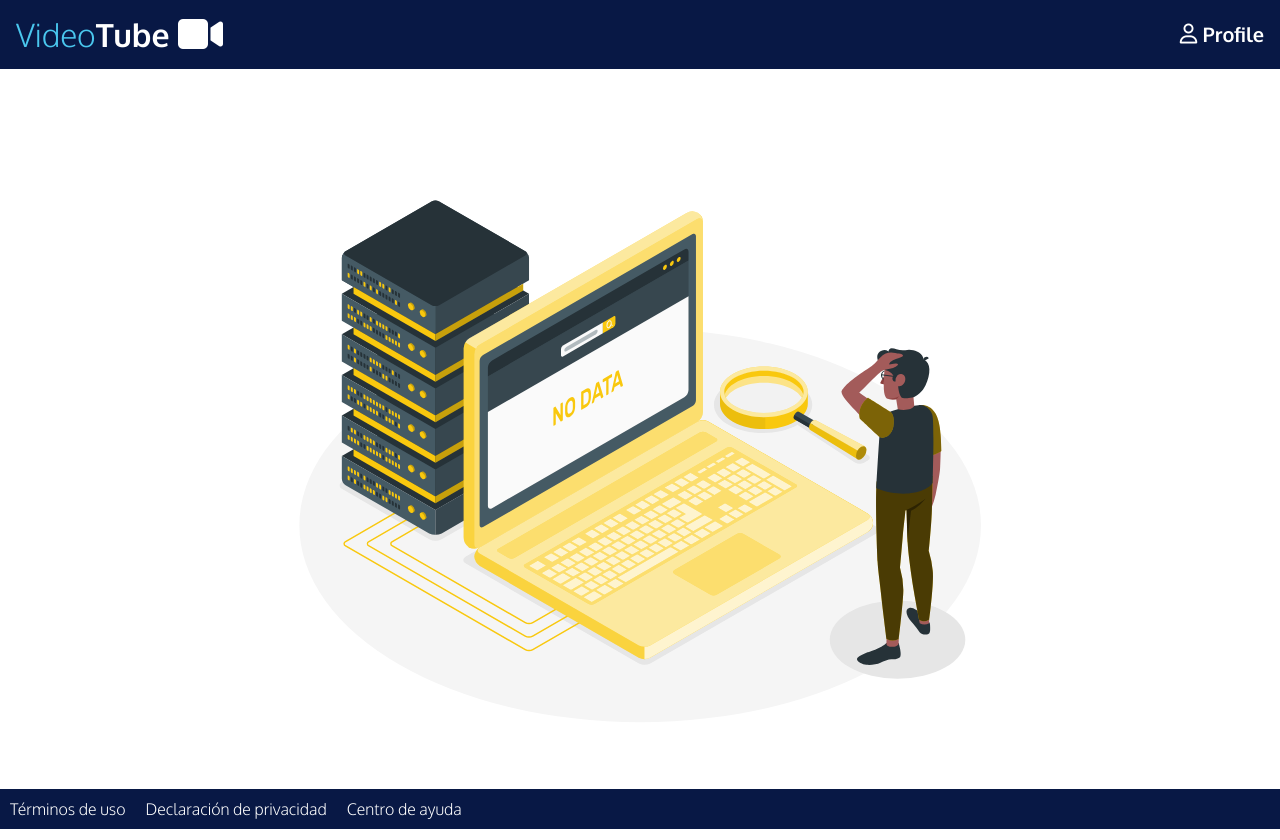
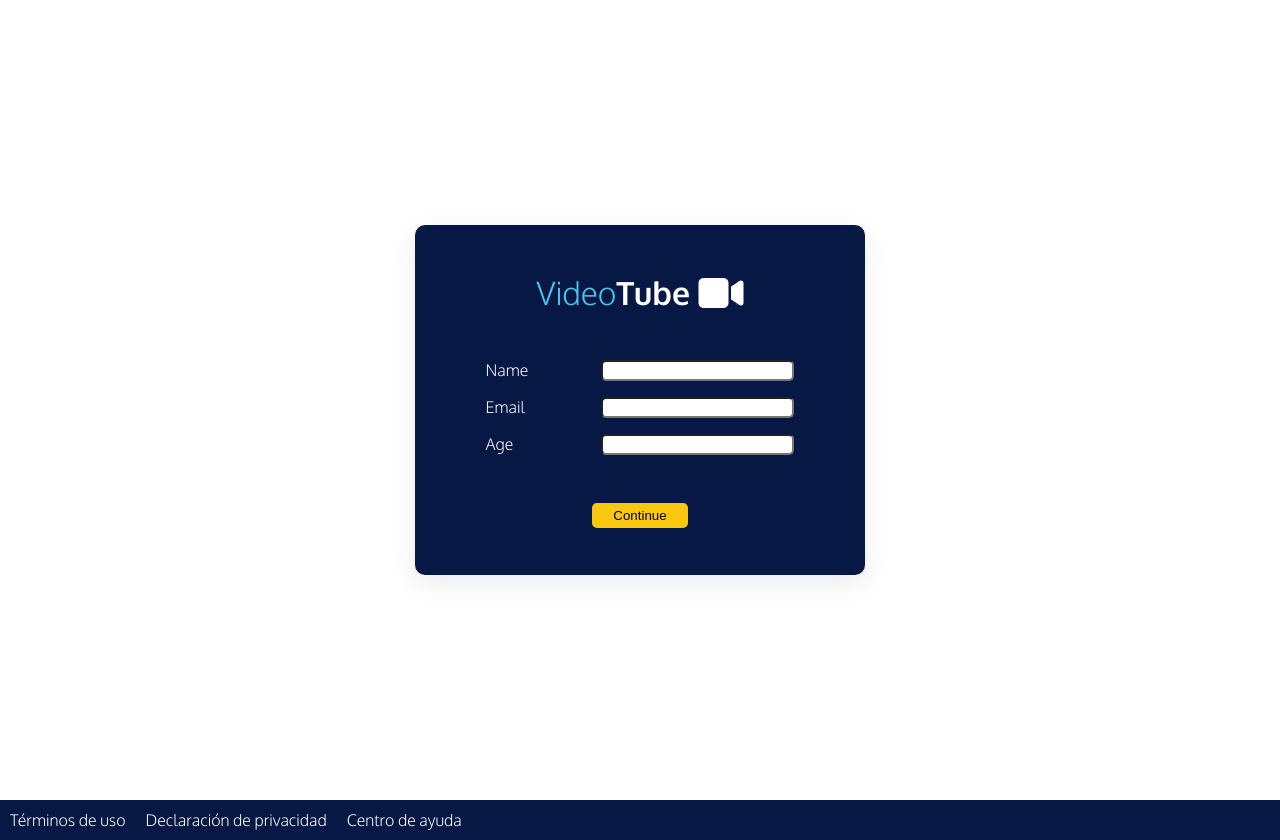
Before and after one commit to AndresNunezG/VideoTube, a React app: page / in a window 1280 px wide. Built offline with nearby package versions, Linux system fonts and the light colour scheme.

Commit message:
Progress of home page styles without logic yet

```diff
--- /dev/null
+++ b/src/assets/styles/Home.scss
@@ -0,0 +1,82 @@
+.Home__container {
+    height: 100vh;
+    display: flex;
+    justify-content: center;
+    align-items: center;
+}
+
+.Login__container {
+    background: #081845;
+    color: #FFF;
+    border-radius: 10px;
+    padding: 1em 2em;
+    width: 450px;
+    height: 350px;
+    display: flex;
+    flex-direction: column;
+    justify-content: space-evenly;
+    box-shadow: rgba(149, 157, 165, 0.2) 0px 8px 24px;
+}
+
+.Title__container {
+    display: flex;
+    align-items: center;
+    justify-content: center;
+    margin: 0 0 1em 0;
+}
+
+.Title__container h1, i {
+    margin: 0;
+}
+
+.Login__title-1 {
+    color: #4AC7EE;
+    font-weight: 300;
+}
+
+.Login__title-2 {
+    font-weight: 700;
+}
+
+.Login__title-icon {
+    font-size: 40px;
+}
+
+.LoginForm {
+    display: flex;
+    flex-direction: column;
+}
+
+.Field__container {
+    display: grid;
+    grid-template-columns: repeat(10, 1fr);
+    grid-template-rows: 1fr;
+    margin: 0 0 1em 0;
+}
+
+.Field-label {
+    grid-column: 2 / 5;
+}
+
+.Field-input {
+    width: 100%;
+    grid-column: 5 / -2;
+    border-radius: 5px;
+}
+
+.Button__container {
+    margin-top: 2em;
+}
+
+.Button__login {
+    border-style: none;
+    background: #F9C80E;
+    border-radius: 5px;
+    padding: 5px;
+    width: 25%;
+    transition: 200ms;
+}
+
+.Button__login:hover {
+    color: #FFF;
+}
--- a/src/assets/styles/components/Header.scss
+++ b/src/assets/styles/components/Header.scss
@@ -2,7 +2,6 @@
     background-color: #081845;
     color: #FFF;
     height: 4.3em;
-
     display: flex;
     justify-content: space-between;
 }
--- a/src/components/App.jsx
+++ b/src/components/App.jsx
@@ -2,14 +2,16 @@ import React from 'react';
 import { BrowserRouter, Route, Switch } from 'react-router-dom';
 
 import Layout from './Layout';
-import Home from '../pages/Home'
+import Home from '../pages/Home';
+import Browser from '../pages/Browser'
 import ErrorMessage from './ErrorMessage';
 
 const App = () => (
     <BrowserRouter>
         <Layout>
             <Switch>
-                <Route exact path="/browse" component={Home}/>
+                <Route exact path="/" component={Home} />
+                <Route exact path="/browse" component={Browser}/>
                 <Route component={ErrorMessage} />
             </Switch>
         </Layout>
--- a/src/components/Footer.jsx
+++ b/src/components/Footer.jsx
@@ -2,12 +2,14 @@ import React from 'react';
 
 import '../assets/styles/components/Footer.scss'
 
-const Footer = () => (
+const Footer = (props) => {
+    return (
         <div className="Footer__container">
             <p>T&eacute;rminos de uso</p>
             <p>Declaraci&oacute;n de privacidad</p>
             <p>Centro de ayuda</p>
         </div>
     )
+}
 
 export default Footer;
--- a/src/components/Header.jsx
+++ b/src/components/Header.jsx
@@ -1,4 +1,5 @@
 import React from 'react';
+import { withRouter } from 'react-router-dom';
 
 import LogoutModal from './LogoutModal';
 import AccountModal from './AccountModal';
@@ -6,8 +7,8 @@ import AccountModal from './AccountModal';
 import useModal from '../hooks/useModal';
 import '../assets/styles/components/Header.scss'
 
-
 function Header(props) {
+    if (props.location.pathname == "/") return null;
     const [modalLogoutIsOpen, handleOpenLogoutModal, handleCloseLogoutModal] = useModal();
     const [modalAccountIsOpen, handleOpenAccountModal, handleCloseAccountModal] = useModal();
     return (
@@ -41,4 +42,4 @@ function Header(props) {
     );
 }
 
-export default Header;
+export default withRouter(Header);
--- /dev/null
+++ b/src/pages/Browser.jsx
@@ -0,0 +1,66 @@
+import React, { useEffect, useState } from 'react';
+
+import Search from '../components/Search';
+import Carousel from '../components/Carousel';
+import CarouselItem from '../components/CarouselItem';
+import Loader from '../components/Loader';
+
+import useAPI from '../hooks/useAPI';
+import useSearchQuery from '../hooks/useSearchQuery';
+import useSearchItem from '../hooks/useSearchItem';
+
+function Browser() {
+    const arrayGenerator = (len) => Array.from({length: len}, () => Math.floor(Math.random() * 671));
+    const coversAPI = (ids) => `https://rickandmortyapi.com/api/character/${ids}`;
+
+    let coversMyList = useAPI(coversAPI(arrayGenerator(50)));
+    const coversRecommended = useAPI(coversAPI(arrayGenerator(10)));
+    const coversTop5 = useAPI(coversAPI(arrayGenerator(5)));
+
+    const {query, setQuery} = useSearchQuery();
+    const filteredItems = useSearchItem(query, coversMyList[0]);
+
+    const liCarouselItem = (arrayCovers) => {
+        if (arrayCovers.length === 0) {
+            return <Loader />
+        }
+        else {
+            return(
+                arrayCovers.map(cover => (
+                    <li key={cover.id} className="Carousel__list-element">
+                    <CarouselItem data={cover} />
+                </li>
+                ))
+            );
+        }
+    }
+
+    return (
+        <React.Fragment>
+            <Search inputValue={query} handleChange={(e) => {setQuery(e.target.value)}} />
+            <Carousel title="My list">
+                <ul className="Carousel__list">
+                    {
+                        (filteredItems === null)
+                        ?
+                        <p className="NotFound__message">Sorry :( No items were found</p>
+                        :
+                        liCarouselItem(filteredItems)
+                    }
+                </ul>
+            </Carousel>
+            <Carousel title="Recommended">
+                <ul className="Carousel__list">
+                    {liCarouselItem(coversRecommended[0])}
+                </ul>
+            </Carousel>
+            <Carousel title="Top 5">
+                <ul className="Carousel__list">
+                    {liCarouselItem(coversTop5[0])}
+                </ul>
+            </Carousel>
+        </React.Fragment>
+    )
+}
+
+export default Browser;
--- a/src/pages/Home.jsx
+++ b/src/pages/Home.jsx
@@ -1,66 +1,40 @@
-import React, { useEffect, useState } from 'react';
+import React from 'react';
 
-import Search from '../components/Search';
-import Carousel from '../components/Carousel';
-import CarouselItem from '../components/CarouselItem';
-import Loader from '../components/Loader';
+import '../assets/styles/Home.scss'
 
-import useAPI from '../hooks/useAPI';
-import useSearchQuery from '../hooks/useSearchQuery';
-import useSearchItem from '../hooks/useSearchItem';
-
-function Home() {
-    const arrayGenerator = (len) => Array.from({length: len}, () => Math.floor(Math.random() * 671));
-    const coversAPI = (ids) => `https://rickandmortyapi.com/api/character/${ids}`;
-
-    let coversMyList = useAPI(coversAPI(arrayGenerator(50)));
-    const coversRecommended = useAPI(coversAPI(arrayGenerator(10)));
-    const coversTop5 = useAPI(coversAPI(arrayGenerator(5)));
-
-    const {query, setQuery} = useSearchQuery();
-    const filteredItems = useSearchItem(query, coversMyList[0]);
-
-    const liCarouselItem = (arrayCovers) => {
-        if (arrayCovers.length === 0) {
-            return <Loader />
-        }
-        else {
-            return(
-                arrayCovers.map(cover => (
-                    <li key={cover.id} className="Carousel__list-element">
-                    <CarouselItem data={cover} />
-                </li>
-                ))
-            );
-        }
+class Home extends React.Component {
+    render () {
+        return (
+            <div className="Home__container">
+                <div className="Login__container">
+                    <div className="Title__container">
+                        <h1 className="Login__title-1">Video</h1>
+                        <h1 className="Login__title-2">Tube&nbsp;</h1>
+                        <i className="Login__title-icon fas fa-video"></i>
+                    </div>
+                    <div className="LoginForm__container">
+                        <form className="LoginForm">
+                            <div className="Field__container Field-name">
+                                <label className="Field-label" htmlFor="name">Name</label>
+                                <input className="Field-input" name="name" id="name"></input>
+                            </div>
+                            <div className="Field__container Field-email">
+                                <label className="Field-label" htmlFor="email">Email</label>
+                                <input className="Field-input" type="email" min="0" name="email" id="email"></input>
+                            </div>
+                            <div className="Field__container Field-age">
+                                <label className="Field-label" htmlFor="age">Age</label>
+                                <input className="Field-input" type="number" min="0" max="100" name="age" id="age"></input>
+                            </div>
+                            <div className="Button__container">
+                                <button className="Button__login">Continue</button>
+                            </div>
+                        </form>
+                    </div>
+                </div>
+            </div>
+        )
     }
-
-    return (
-        <React.Fragment>
-            <Search inputValue={query} handleChange={(e) => {setQuery(e.target.value)}} />
-            <Carousel title="My list">
-                <ul className="Carousel__list">
-                    {
-                        (filteredItems === null)
-                        ?
-                        <p className="NotFound__message">Sorry :( No items were found</p>
-                        :
-                        liCarouselItem(filteredItems)
-                    }
-                </ul>
-            </Carousel>
-            <Carousel title="Recommended">
-                <ul className="Carousel__list">
-                    {liCarouselItem(coversRecommended[0])}
-                </ul>
-            </Carousel>
-            <Carousel title="Top 5">
-                <ul className="Carousel__list">
-                    {liCarouselItem(coversTop5[0])}
-                </ul>
-            </Carousel>
-        </React.Fragment>
-    )
 }
 
 export default Home;
```
Lines whose indentation alone changed are shown as unchanged.
